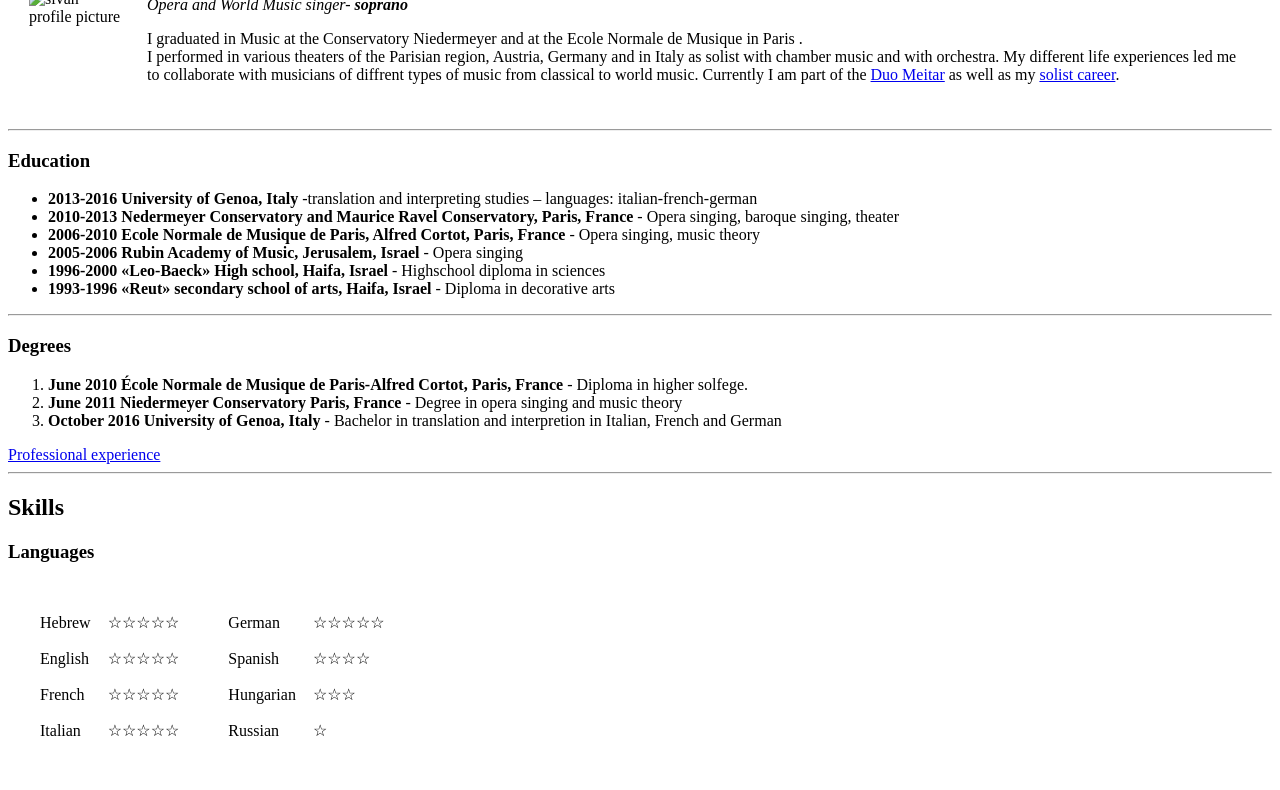
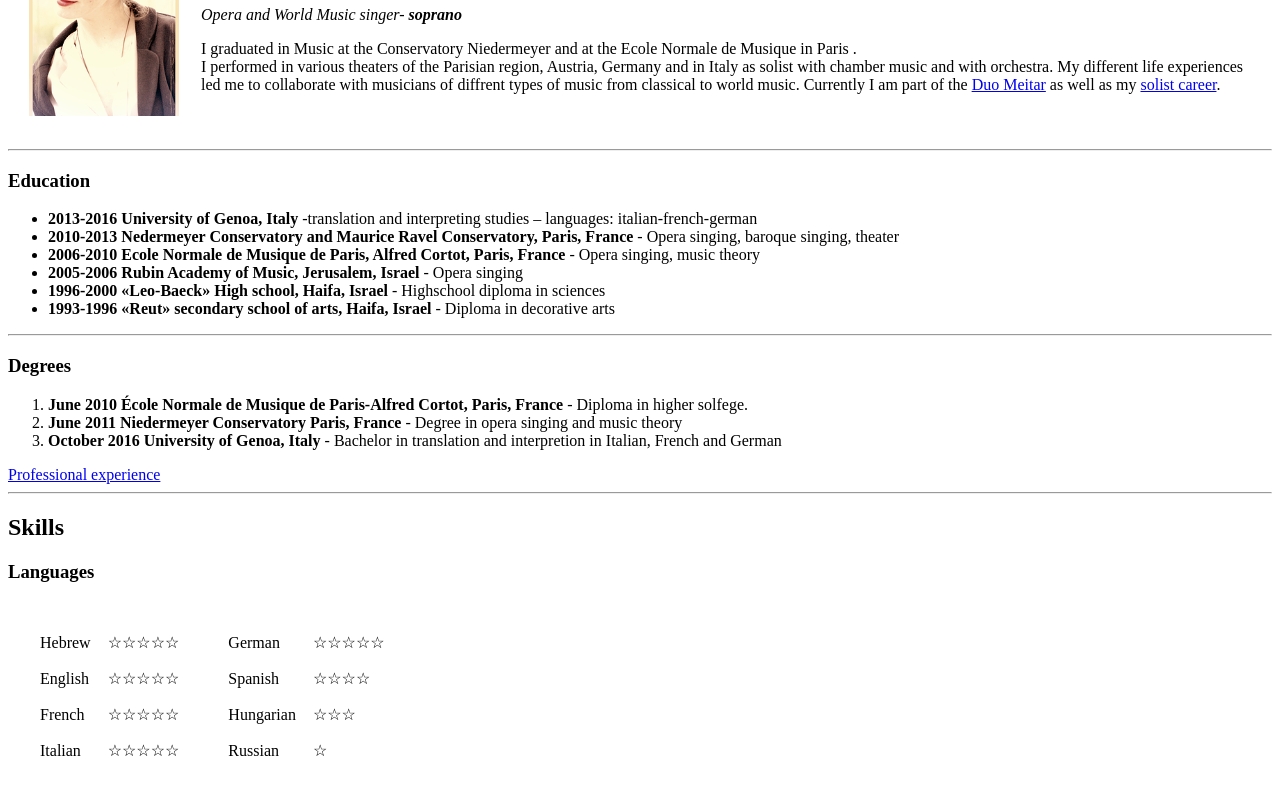
Before and after one commit to Sivonet/cv, a plain HTML site: page index.html in a window 1280 px wide. Shown: the part 113-903 px from the top of the page. Drawn offline with Linux system fonts and the light colour scheme.

Commit message:
Update index.html

```diff
--- a/index.html
+++ b/index.html
@@ -9,7 +9,7 @@
 <body>
   <table cellspacing="20">
     <tr>
-      <td><img src="![](images/capture.JPG)/sivan.png" alt="sivan profile picture" width="150" height="200"></td>
+      <td><img src="images/sivan.PNG" alt="sivan profile picture" width="150" height="200"></td>
       <td><h1>Sivan Yonna</h1>
       <p> <em>Opera and World Music singer- <strong>soprano</strong></em></p>
       <p>I graduated in Music at the Conservatory Niedermeyer and at the Ecole Normale de Musique in Paris .
```
